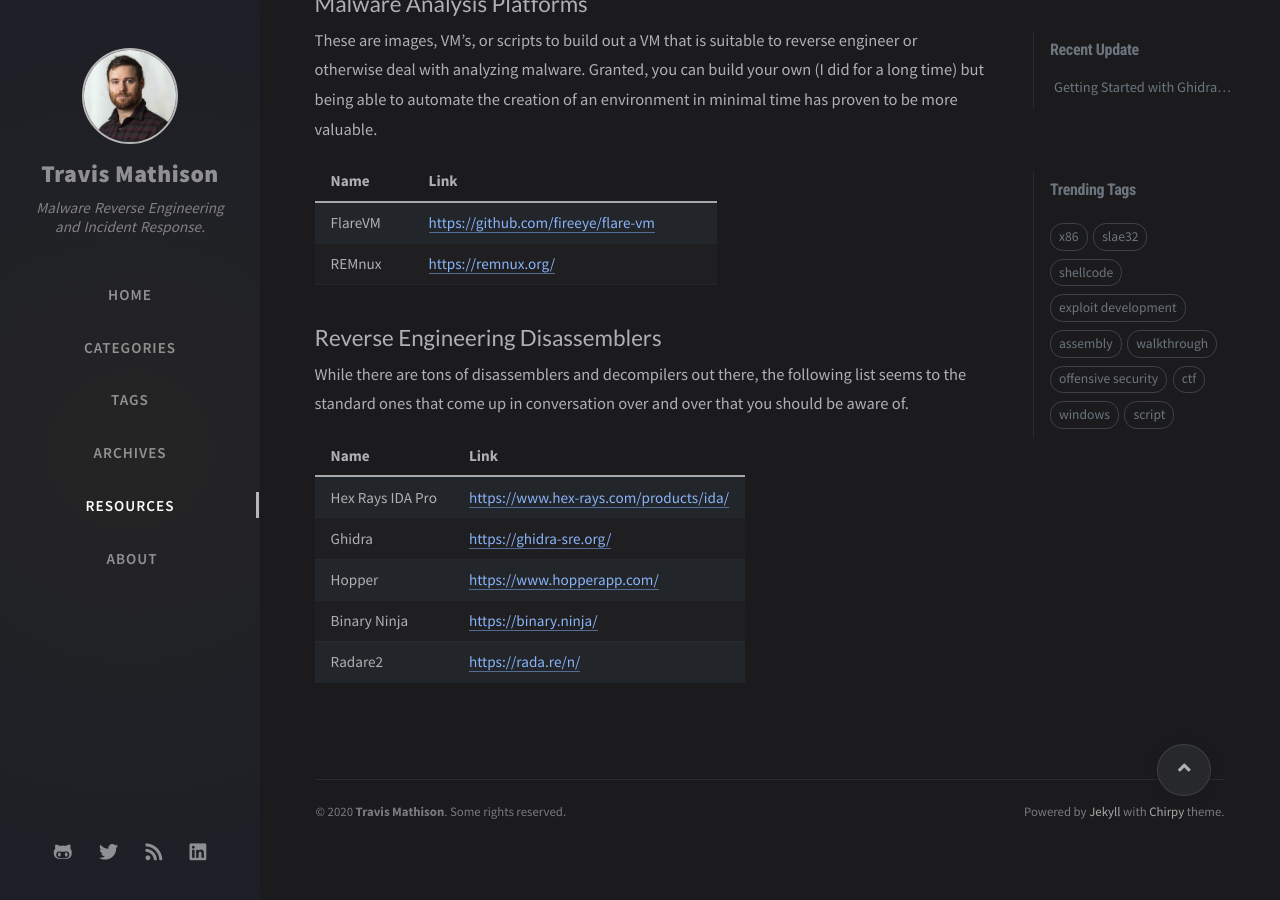
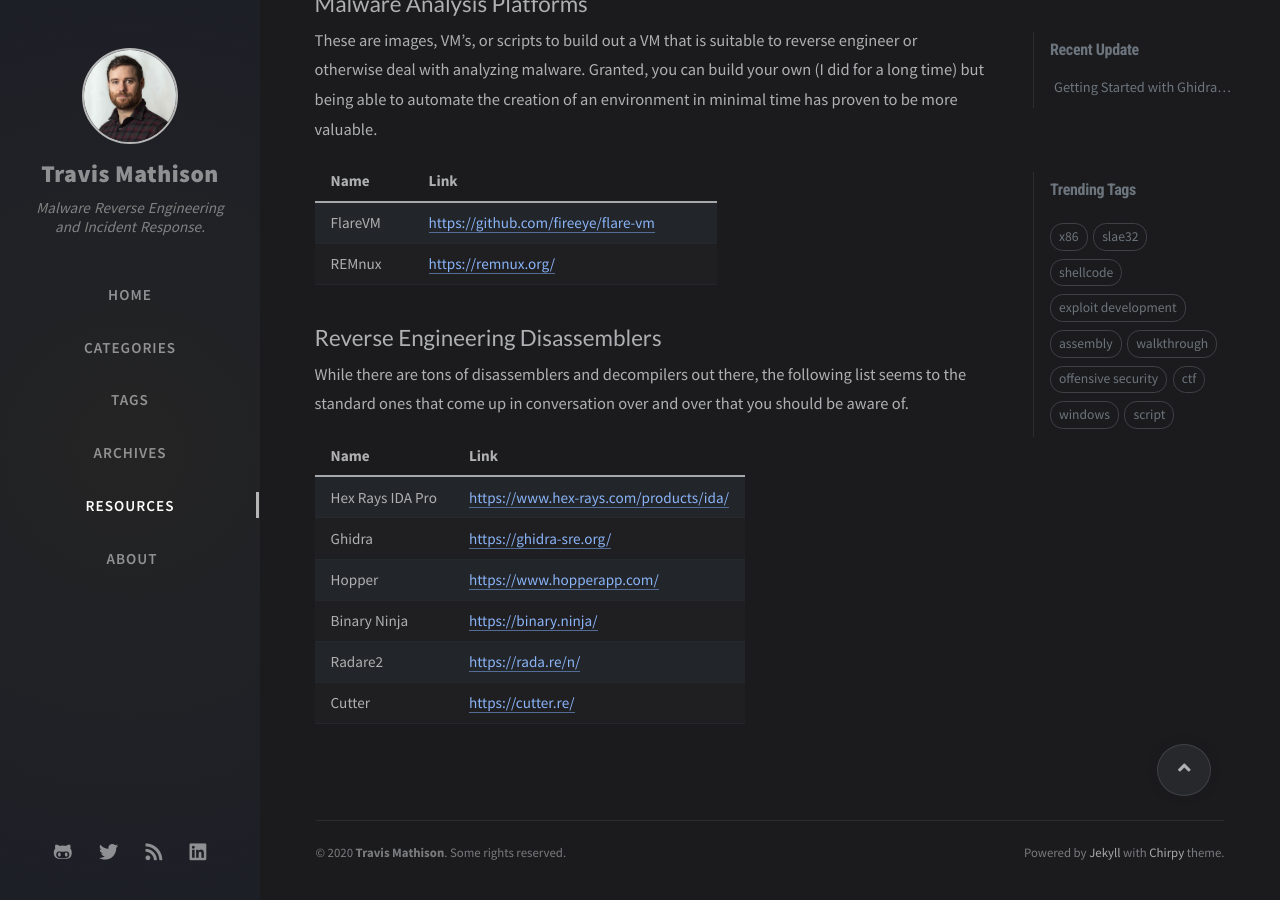
Before and after one commit to tdmathison/tdmathison.github.io, a Jekyll site: the page built from tabs/resources.md, in a window 1280 px wide and 900 px high, scrolled down 1651 px. Built offline with Jekyll 4.4.1, drawn with Linux system fonts in a browser that asks for light colours; nearby versions of some CDN libraries; comment, search, counter and statistics services are not loaded; before the commit the page ends 2510 px from its top, so only the background shows below that.

Commit message:
updating resources

```diff
--- a/tabs/resources.md
+++ b/tabs/resources.md
@@ -64,3 +64,4 @@
 | Hopper | [https://www.hopperapp.com/](https://www.hopperapp.com/) |
 | Binary Ninja | [https://binary.ninja/](https://binary.ninja/) |
 | Radare2 | [https://rada.re/n/](https://rada.re/n/) |
+| Cutter | [https://cutter.re/](https://cutter.re/) |
```
